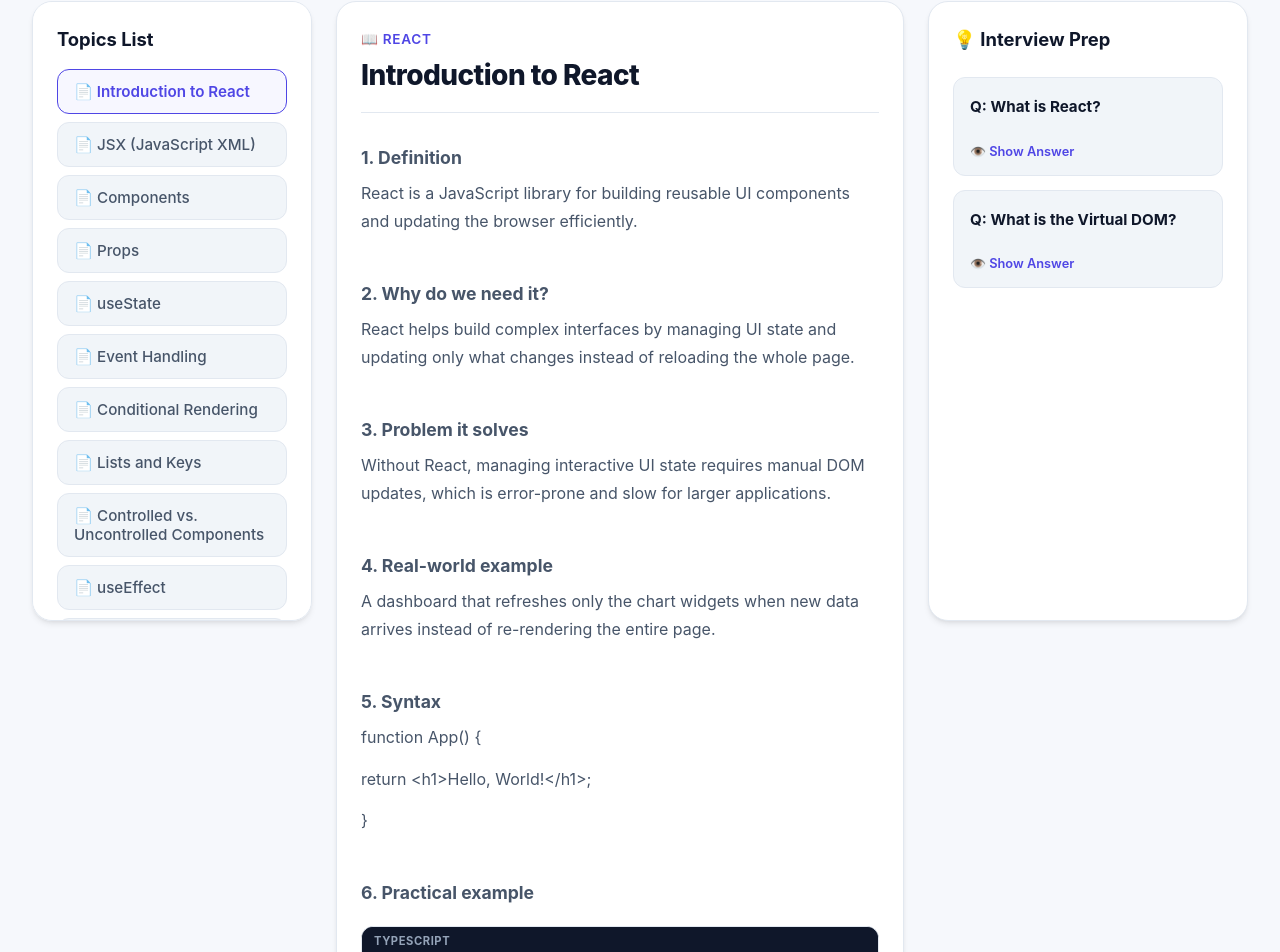
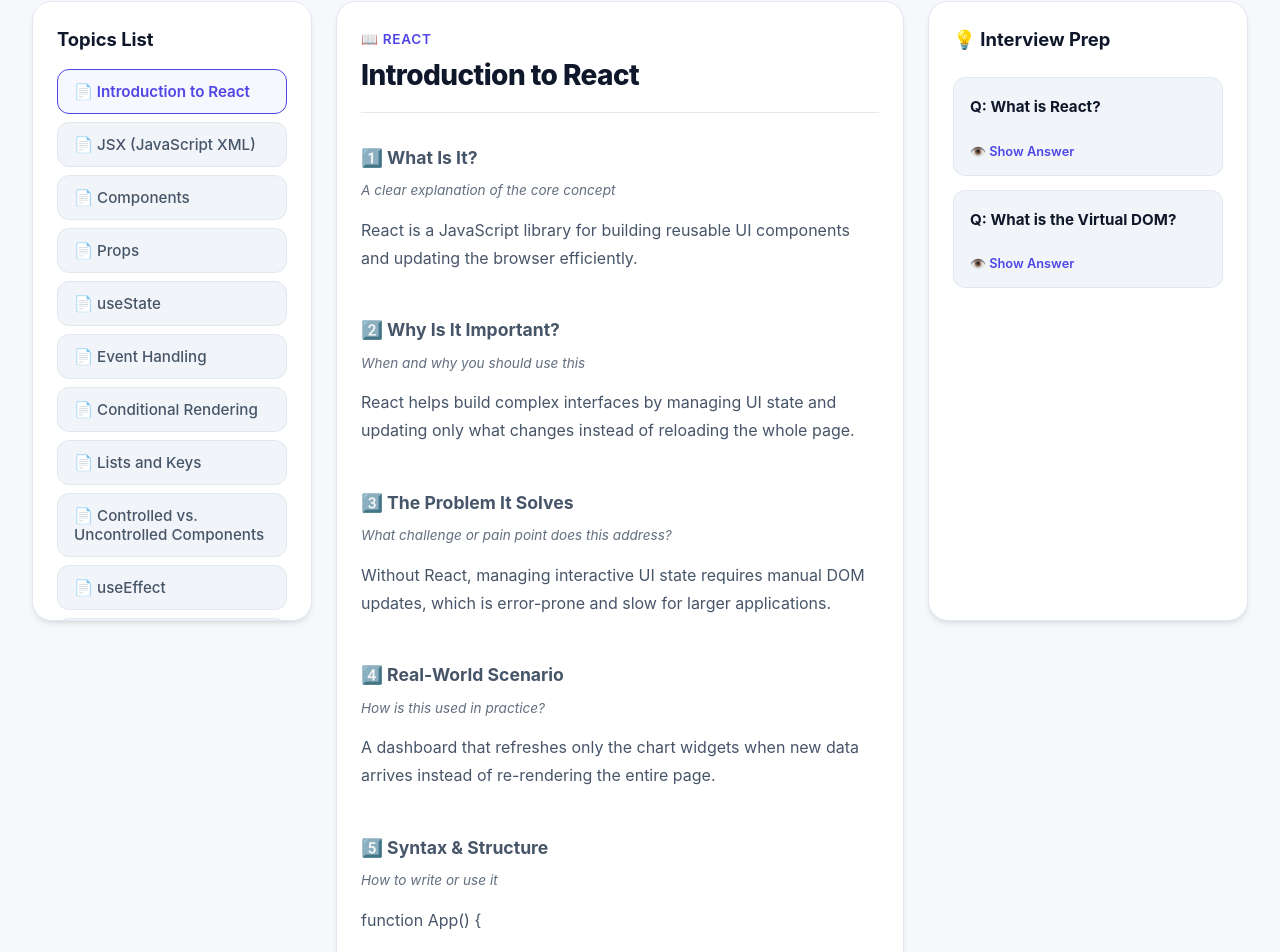
Before and after one commit to ashutoshparmar/tutorials-app, a React (Vite) app in the folder UI/: page / in a window 1280 px wide. Shown: the part 164-1116 px from the top of the page. Built offline with nearby package versions, Linux system fonts and the light colour scheme.

Commit message:
ui change

```diff
--- a/UI/src/App.css
+++ b/UI/src/App.css
@@ -504,6 +504,14 @@
   line-height: 1.75;
 }
 
+.section-hint {
+  font-size: 0.85rem;
+  color: var(--text-muted);
+  font-style: italic;
+  margin: 0.3rem 0 0.8rem 0;
+  opacity: 0.85;
+}
+
 /* Custom Markdown Rendering Styles */
 .markdown-content p {
   margin-bottom: 0.85rem;
--- a/UI/src/components/ContentArea.tsx
+++ b/UI/src/components/ContentArea.tsx
@@ -53,7 +53,8 @@
           </div>
 
           <div className="content-block">
-            <h3>1. Definition</h3>
+            <h3>1️⃣ What Is It?</h3>
+            <p className="section-hint">A clear explanation of the core concept</p>
             {canEdit ? (
               <textarea
                 className="edit-area"
@@ -70,7 +71,8 @@
           </div>
 
           <div className="content-block">
-            <h3>2. Why do we need it?</h3>
+            <h3>2️⃣ Why Is It Important?</h3>
+            <p className="section-hint">When and why you should use this</p>
             {canEdit ? (
               <textarea
                 className="edit-area"
@@ -87,7 +89,8 @@
           </div>
 
           <div className="content-block">
-            <h3>3. Problem it solves</h3>
+            <h3>3️⃣ The Problem It Solves</h3>
+            <p className="section-hint">What challenge or pain point does this address?</p>
             {canEdit ? (
               <textarea
                 className="edit-area"
@@ -104,7 +107,8 @@
           </div>
 
           <div className="content-block">
-            <h3>4. Real-world example</h3>
+            <h3>4️⃣ Real-World Scenario</h3>
+            <p className="section-hint">How is this used in practice?</p>
             {canEdit ? (
               <textarea
                 className="edit-area"
@@ -121,7 +125,8 @@
           </div>
 
           <div className="content-block">
-            <h3>5. Syntax</h3>
+            <h3>5️⃣ Syntax & Structure</h3>
+            <p className="section-hint">How to write or use it</p>
             {canEdit ? (
               <textarea
                 className="edit-area code-font"
@@ -138,7 +143,8 @@
           </div>
 
           <div className="content-block">
-            <h3>6. Practical example</h3>
+            <h3>6️⃣ Complete Code Example</h3>
+            <p className="section-hint">A working implementation</p>
             {canEdit ? (
               <textarea
                 className="edit-area code-font"
@@ -155,7 +161,8 @@
           </div>
 
           <div className="content-block">
-            <h3>7. Common mistakes</h3>
+            <h3>7️⃣ Common Pitfalls</h3>
+            <p className="section-hint">Mistakes to avoid and best practices</p>
             {canEdit ? (
               <textarea
                 className="edit-area"
```
Also changed, not shown: UI/public/data/db.json.
